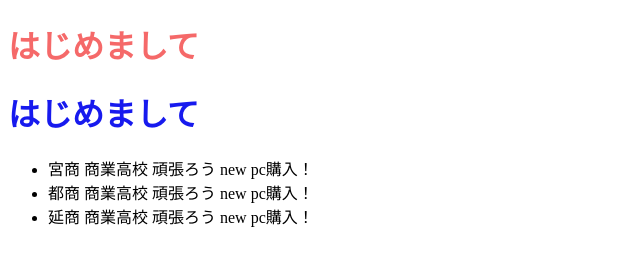
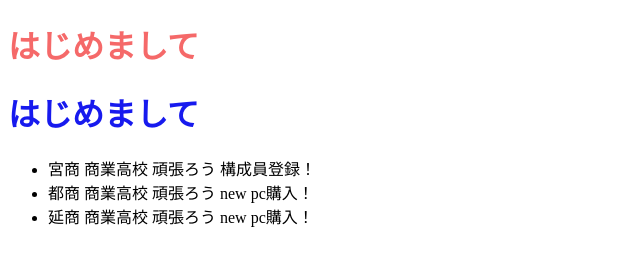
Before and after one commit to skawashin1122/dotinstall_vscode, a plain HTML site: page index.html in a window 1280 px wide. Shown: the full height of the page, 0-640 px from the left. Drawn offline with Linux system fonts and the light colour scheme.

Commit message:
構成員登録

```diff
--- a/index.html
+++ b/index.html
@@ -9,7 +9,7 @@
     <h1>はじめまして</h1>
     <h1 class='title'>はじめまして</h1>
     <ul>
-        <li>宮商 商業高校 頑張ろう new pc購入！</li>
+        <li>宮商 商業高校 頑張ろう 構成員登録！</li>
         <li>都商 商業高校 頑張ろう new pc購入！</li>
         <li>延商 商業高校 頑張ろう new pc購入！</li>
     </ul>
```
